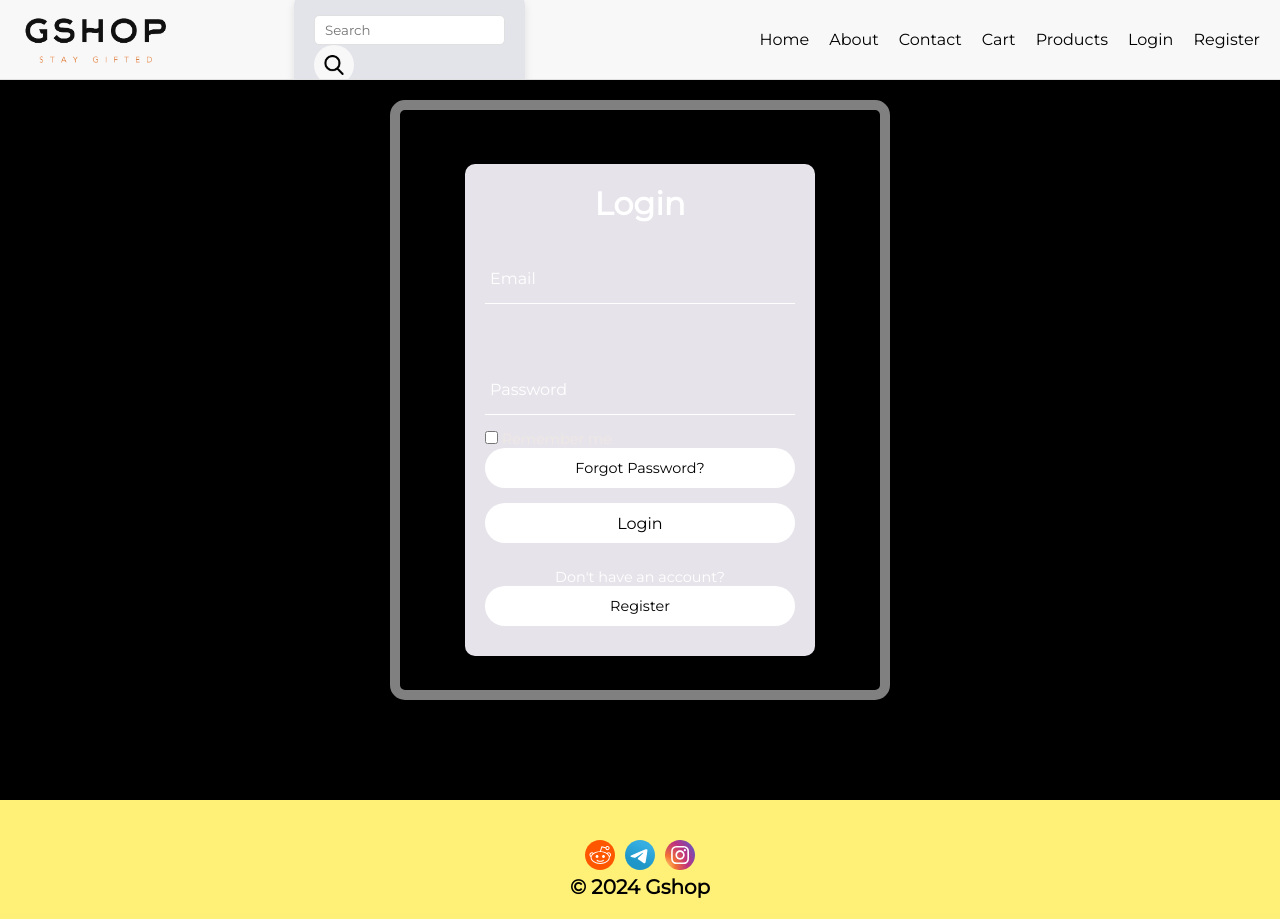
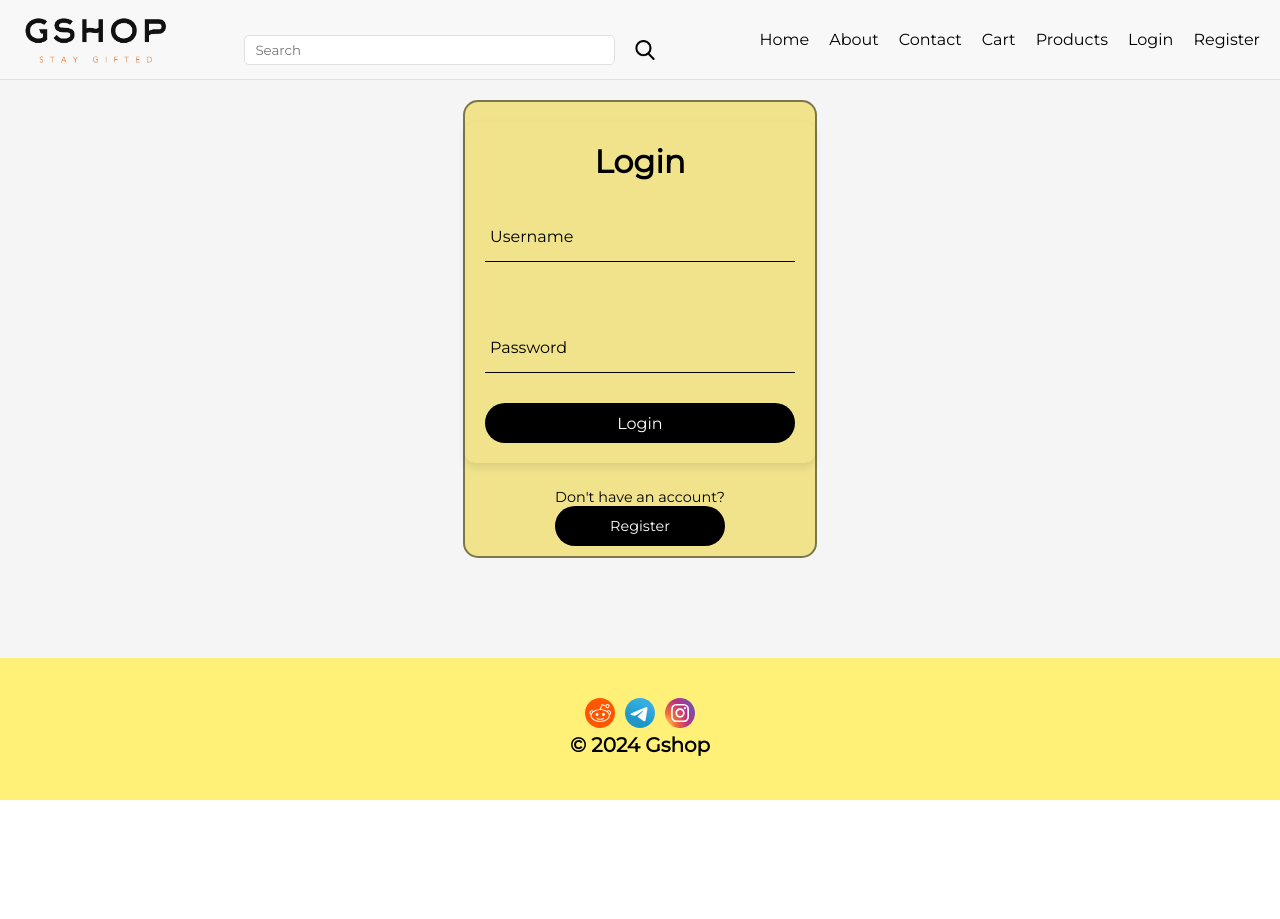
Before and after one commit to mahnooshr/Web-Team, a React (Create React App) app in the folder project/frontend/: page /login in a window 1280 px wide. After the commit the page ends 800 px from the top, so only its background shows below. Built offline with nearby package versions, Linux system fonts and the light colour scheme.

Commit message:
fix some visual issues

```diff
--- a/project/frontend/src/components/card.js
+++ b/project/frontend/src/components/card.js
@@ -4,10 +4,10 @@ import '../styles/card.css';
 const Card = ({name, description, image}) => {
     return (
       <div className="card">
-        <img src={image} alt={name}/>
-        <h3>{name}</h3>
-        <p>{description}</p>
-        <img src="explore.png"  alt={'explore'} width="50" height="50"/>
+        <img className='card-image' src={image} alt={name}/>
+        <h3 className='card-name'>{name}</h3>
+        <p className='card-description'>{description}</p>
+        <img className='card-button' src="explore.png"  alt={'explore'} width="50" height="50"/>
       </div>
     )
   }
--- a/project/frontend/src/components/gnav.js
+++ b/project/frontend/src/components/gnav.js
@@ -10,17 +10,15 @@ import IconButton from '../components/icon_button';
 function Gnav() {
     return (
         <div className="gnav">
-            <div className="gnav-logo">
+            <div className="gnav-logo" onclick="window.location.href = '/';">
                 <img src="logo.png" alt="logo" />
             </div>
-            <div className="gnav-search">
-                <form>
-                    <input type="text" placeholder="Search" />
-                    <IconButton icon="search.png" alt="search"  onClick={() => {
-                        alert('search');
-                    }} />
-                </form>
-            </div>
+            <form className="gnav-search">
+                <input type="text" placeholder="Search" />
+                <IconButton icon="search.png" alt="search"  onClick={() => {
+                    alert('search');
+                }} />
+            </form>
             <div className="gnav-links">
                 <a href="/"> Home</a>
                 <a href="/about">About</a>
--- a/project/frontend/src/pages/login.js
+++ b/project/frontend/src/pages/login.js
@@ -1,40 +1,70 @@
 
 import React from 'react';
 import '../styles/login.css';
+import '../styles/pages_general.css';
+import axios from 'axios';
 
 function Login(){
+  const [form_data, setFormData] = React.useState({
+    username: '',
+    password: ''
+  });
+  const url = "http://" + (process.env.BACKEND_HOST || 'localhost') + "/api/login/";
+  const headers = { "Content-Type": "multipart/form-data" };
+
+  const handle_change = (e) => {
+    console.log(e.target.name, e.target.value);
+    setFormData({ ...form_data, [e.target.name]: e.target.value });
+  }
+
+  const handle_submit = (e) => {
+    e.preventDefault();
+    console.log(form_data)
+    axios({
+      method: 'post',
+      url: url,
+      data: form_data,
+      headers: headers
+    }).then((res) => {
+      localStorage.setItem('token', res.data.token);
+    }).catch((err) => {
+      console.log(err);
+    });
+  }
+
   return (
       <div class="container wrapper">
 
       <div className="login-box">
-          <form action="">
+        <form onSubmit={handle_submit}>
           <h2>Login</h2>
 
-            <div className="input-box">
+          <div className="input-box" >
             <span className="icon">
-                <ion-icon name="mail"></ion-icon>
+              <ion-icon name="username"></ion-icon>
             </span>
-              <input type="email" required />
-              <label>Email</label>
+            <input type="text" name='username' required onChange={handle_change} pattern='[A-Za-z]{3,}'/>
+            <label>Username</label>
           </div>
 
           <div className="input-box">
             <span className="icon">
               <ion-icon name="lock-closed"></ion-icon>
             </span>
-              <input type="password" required />
+            <input type="password" name='password' required onChange={handle_change} />
             <label>Password</label>
           </div>
-
+{/*
           <div className="remember">
 
             <label><input type="checkbox" /> Remember me</label>
             </div>
             <div className="forgot">
             <button>Forgot Password?</button>
-            </div>
+          </div> */}
+          <button type='submit'>Login</button>
 
-            <button type="submit">Login</button>
+        </form>
 
         <div className="register-link">
           <p>Don't have an account? </p>
@@ -42,7 +72,6 @@ function Login(){
             <button>Register</button>
           </a>
         </div>
-          </form>
 
       </div>
 
--- a/project/frontend/src/pages/products-list.js
+++ b/project/frontend/src/pages/products-list.js
@@ -6,7 +6,7 @@ import {products as dummy_products} from "../constants/dummy";
 
 export default function ProductsList(probs) {
 
-  const baseUrl = "http://" + (process.env.BACKEND_HOST || 'localhost:8000') + "/api/products/";
+  const baseUrl = "http://" + (process.env.BACKEND_HOST || 'localhost') + "/api/products/";
   const [products, setProducts] = useState(dummy_products);
 
   let params = {};
@@ -17,14 +17,13 @@ export default function ProductsList(probs) {
   }
 
   useEffect(() => {
-    console.log(baseUrl);
     axios.get(baseUrl, {
       params: params
     })
       .then(res => {
         setProducts(res.data);
       })
-  });
+  }, []);
 
   return (
     <div className="container">
--- a/project/frontend/src/styles/card.css
+++ b/project/frontend/src/styles/card.css
@@ -1,5 +1,6 @@
 
 .card {
+    max-width: 20vw;
     width: 100%;
     height: 100%;
     border-radius: 10px;
@@ -12,6 +13,7 @@
     flex-direction: column;
     justify-content: space-between;
     align-items: center;
+    gap: 0.3rem;
 }
 
 .card:hover {
@@ -19,27 +21,19 @@
 }
 
 .card-image {
-    width: 100%;
-    height: 200px;
+    max-width: 100%;
     border-radius: 10px;
     object-fit: cover;
-}
-
-.card-content {
-    margin-top: 10px;
-    display: flex;
-    flex-direction: column;
-    justify-content: space-between;
+    border: 0.1rem 0 0.1rem;
 }
 
 .card-description {
-    margin-top: 10px;
     text-align: center;
 }
 
 .card-button {
-    margin-top: 10px;
-    width: 100%;
+    width: 2em;
+    height: 2em;
     display: flex;
     justify-content: center;
     align-items: center;
--- a/project/frontend/src/styles/card_grid.css
+++ b/project/frontend/src/styles/card_grid.css
@@ -9,7 +9,8 @@
     justify-content: center;
     align-content: center;
     margin: 0;
-    width: 100%;
+    min-width: 80vh;
+    /* max-width: 80vh; */
     height: 100%;
     background-color: white;
     border-radius: 10px;
--- a/project/frontend/src/styles/gnav.css
+++ b/project/frontend/src/styles/gnav.css
@@ -24,13 +24,21 @@
 
 .gnav-search {
   display: flex;
+  flex-direction: row;
+  background: transparent;
   align-items: center;
+  justify-content: center;
   width: 100%;
-  padding: 10%;
+  min-height: 100%;
+  padding: -30px 20px 0px;
+  min-height: 100%;
+  box-shadow: none;
+  border: none;
+  gap: 10px;
 }
 
 .gnav-search input {
-  width: 100%;
+  min-width: 70%;
   height: 30px;
   border: 1px solid #e0e0e0;
   border-radius: 5px;
--- a/project/frontend/src/styles/login.css
+++ b/project/frontend/src/styles/login.css
@@ -7,32 +7,21 @@
   font-family: 'Montserrat', sans-serif;
 }
 .wrapper {
-  display:flex;
-  justify-content:center;
-  align-items: center;
-  height:100vh;
-  width:100%;
-  background:black no-repeat;
+  /* vertical flexbox */
   background-size:cover;
   background-position:center;
-  animation:animateBg 5s linear infinite;
-}
-@keyframes animateBg {
-  100% {
-    filter:hue-rotate(360deg);
-  }
 }
 
 h2 {
   font-size:2em;
-  color:#fff;
+  color:#000000;
   text-align:center;
 }
 .input-box {
   position:relative;
   width:310px;
   margin:30px 0;
-  border-bottom:1px solid #fff;
+  border-bottom:1px solid #000;
 }
 .input-box label {
   position:absolute;
@@ -40,7 +29,7 @@ h2 {
   left:5px;
   transform:translateY(-50%);
   font-size:1em;
-  color:#fff;
+  color:#000;
   pointer-events:none;
   transition:.5s;
 }
@@ -55,20 +44,20 @@ h2 {
   border:none;
   outline:none;
   font-size:1em;
-  color:#fff;
+  color:#000;
   padding:0 35px 0 5px;
 }
 .input-box .icon {
   position:absolute;
   right:8px;
   top:50%;
-  color: #fff;
+  color: #000;
   transform: translateY(-50%);
 }
 .remember{
   margin:-15px 0 15px;
   font-size:.9em;
-  color:rgb(240, 231, 231);
+  color:rgb(29, 41, 34);
   display:flex;
   justify-content:left;
 }
@@ -80,7 +69,7 @@ h2 {
   margin:-15px 0 15px;
   font-size:.9em;
 
-  color:rgb(240, 231, 231);
+  color:rgb(33, 33, 33);
   display:flex;
   justify-content:space-between;
 }
@@ -88,7 +77,7 @@ h2 {
   margin-right:3px;
 }
 .remember-forgot a {
-  color:rgb(244, 237, 237)707;
+  color:rgb(33, 33, 33);
   text-decoration:none;
 }
 .remember-forgot a:hover {
@@ -97,22 +86,21 @@ h2 {
 button {
   width:100%;
   height:40px;
-  background-color:#fff;
+  background-color:#000;
   border:none;
   border-radius:40px;
   cursor:pointer;
   font-size:1em;
-  color:#000;
+  color:#fff;
   font-weight:500;
 }
 .login-box {
-  position: relative;
-  width: 500px;
-  height: 700px;
-  background: transparent;
+
+  display: flex;
+  flex-direction: column;
+  background-color: #f0e38c;
   border-radius: 15px;
-  border: 10px solid rgba(255,255,255,.5);
-  display: flex;
+  border: 2px solid rgba(11, 11, 11, 0.5);
   justify-content: center;
   align-items: center;
   backdrop-filter: blur(15px);
@@ -120,12 +108,12 @@ button {
 
 .register-link {
   font-size:.9em;
-  color:#fff;
+  color:#000;
   text-align:center;
   margin:25px 0 10px;
 }
 .register-link p a {
-  color:#fff;
+  color:#000000;
   text-decoration:none;
   font-weight:600;
 }
@@ -143,3 +131,7 @@ button {
     width:290px;
   }
 }
+
+.login-box form {
+  background: transparent;
+}
--- a/project/frontend/src/styles/pages_general.css
+++ b/project/frontend/src/styles/pages_general.css
@@ -14,6 +14,7 @@ code {
 
 .container{
   padding : 100px;
+  min-width: 100vh;
   display: flex;
   flex-direction: column;
   align-items: center;
--- a/project/frontend/src/styles/register.css
+++ b/project/frontend/src/styles/register.css
@@ -1,4 +1,4 @@
-.login-link {
+/* .login-link {
     text-align: center;
     align-items: center;
     font-size: 0.7em;
@@ -30,4 +30,4 @@
   }
   .login-link p a:hover {
     text-decoration:underline;
-  }
+  } */
```
Also changed, not shown: 1 other file (tests, documents, lock files or other folders). Lines whose indentation alone changed are shown as unchanged.
